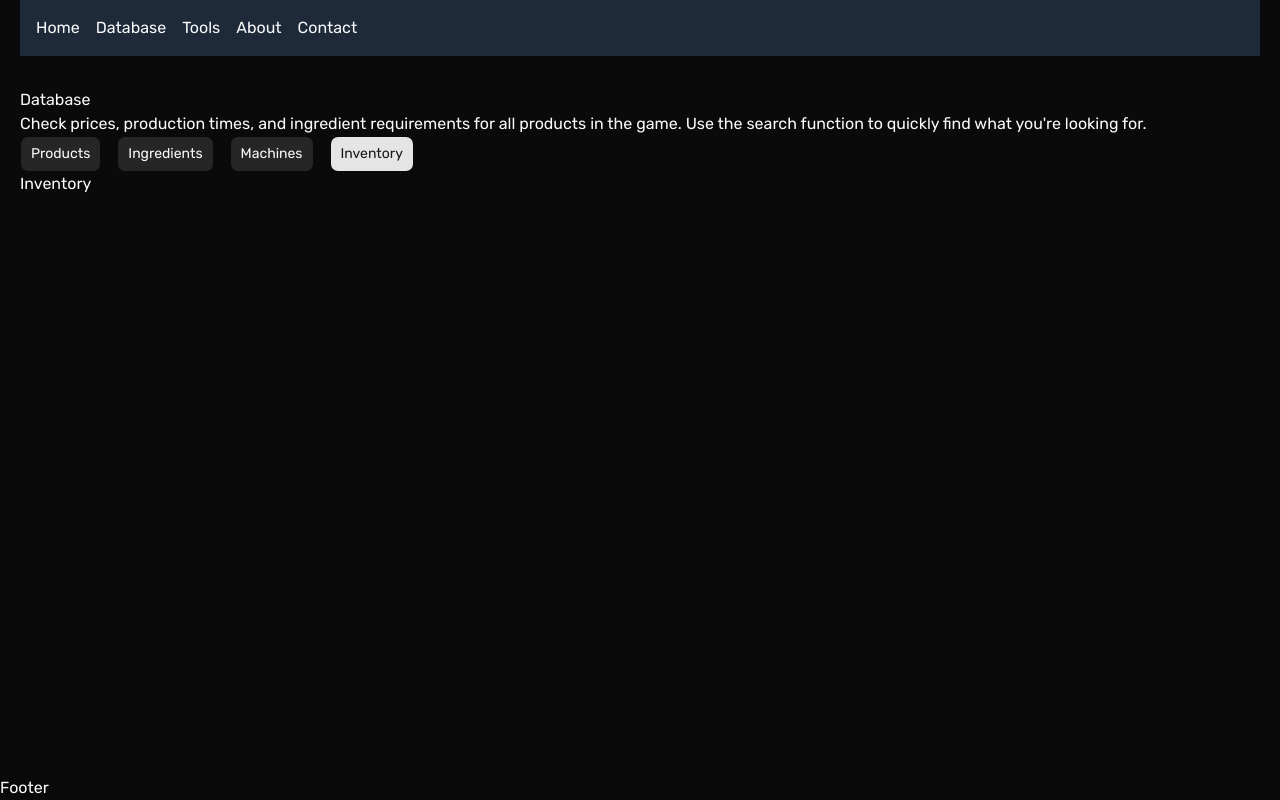
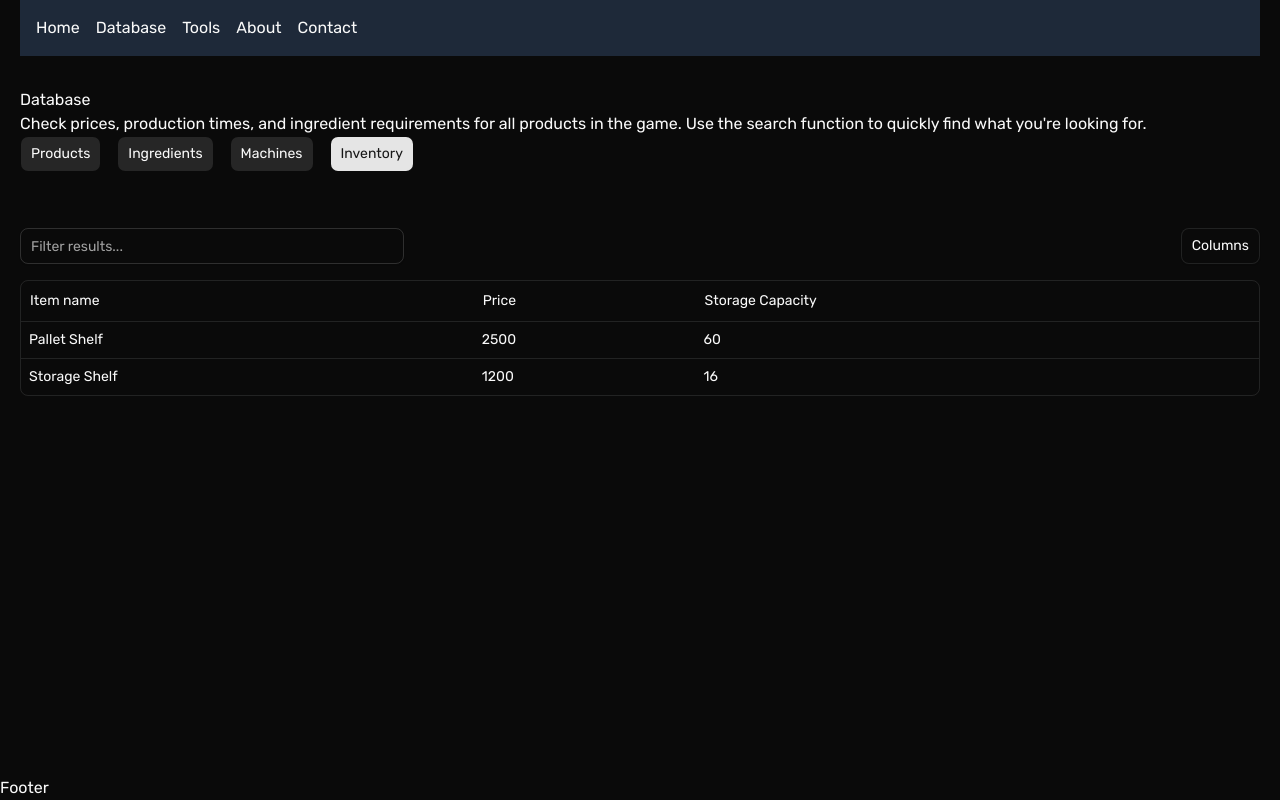
Before and after one commit to Dudeldups/big-ambitions-tools, a Next.js app: page /en/database/inventory in a window 1280 px wide. Built offline with nearby package versions, Linux system fonts and the light colour scheme.

Commit message:
add inventory table

```diff
--- a/app/[locale]/database/inventory/page.tsx
+++ b/app/[locale]/database/inventory/page.tsx
@@ -1,5 +1,21 @@
-const Inventory = () => {
-  return <div>Inventory</div>;
-};
+"use client";
 
-export default Inventory;
+import { DataTable } from "../../../../components/tables/data-table";
+import { shelves } from "@/lib/game/inventory";
+import { getColumns } from "./table-columns";
+import { useTranslations } from "next-intl";
+
+export default function DemoPage() {
+  const tInventory = useTranslations();
+  const columns = getColumns(tInventory);
+  const data = Object.entries(shelves).map(([itemName, shelf]) => ({
+    itemName,
+    ...shelf,
+  }));
+
+  return (
+    <div className="container mx-auto py-10">
+      <DataTable columns={columns} data={data} />
+    </div>
+  );
+}
--- /dev/null
+++ b/app/[locale]/database/inventory/table-columns.tsx
@@ -0,0 +1,67 @@
+"use client";
+
+import { ColumnDef } from "@tanstack/react-table";
+import { Shelf } from "@/lib/game/inventory";
+import { ArrowUp } from "lucide-react";
+import { Button } from "@/components/ui/button";
+
+export const getColumns = (t: (key: string) => string): ColumnDef<Shelf>[] => [
+  {
+    accessorKey: "itemName",
+    header: ({ column }) => {
+      const isSorted = column.getIsSorted();
+      return (
+        <Button
+          variant="ghost"
+          className="flex w-full flex-row justify-start px-2 py-0 text-left"
+          onClick={() => column.toggleSorting(isSorted === "asc")}
+        >
+          {t("database.table.inventory.headers.itemName")}
+          {isSorted && (
+            <ArrowUp className={isSorted === "asc" ? "" : "rotate-180"} />
+          )}
+        </Button>
+      );
+    },
+    cell: ({ row }) => {
+      const value = row.getValue("itemName") as string;
+      return t(`inventory.${value}`);
+    },
+  },
+  {
+    accessorKey: "purchasePrice",
+    header: ({ column }) => {
+      const isSorted = column.getIsSorted();
+      return (
+        <Button
+          variant="ghost"
+          className="flex w-full flex-row justify-start px-2 py-0 text-left"
+          onClick={() => column.toggleSorting(isSorted === "asc")}
+        >
+          Price
+          {isSorted && (
+            <ArrowUp className={isSorted === "asc" ? "" : "rotate-180"} />
+          )}
+        </Button>
+      );
+    },
+  },
+  {
+    accessorKey: "storageCapacity",
+    header: ({ column }) => {
+      const isSorted = column.getIsSorted();
+      return (
+        <Button
+          variant="ghost"
+          className="flex w-full flex-row justify-start px-2 py-0 text-left"
+          onClick={() => column.toggleSorting(isSorted === "asc")}
+        >
+          Storage Capacity
+          {isSorted && (
+            <ArrowUp className={isSorted === "asc" ? "" : "rotate-180"} />
+          )}
+        </Button>
+      );
+    },
+  },
+];
--- /dev/null
+++ b/components/tables/data-table.tsx
@@ -0,0 +1,158 @@
+"use client";
+
+import {
+  ColumnDef,
+  flexRender,
+  getCoreRowModel,
+  useReactTable,
+  SortingState,
+  getSortedRowModel,
+  ColumnFiltersState,
+  getFilteredRowModel,
+  VisibilityState,
+} from "@tanstack/react-table";
+import {
+  Table,
+  TableBody,
+  TableCell,
+  TableHead,
+  TableHeader,
+  TableRow,
+} from "@/components/ui/table";
+import {
+  DropdownMenu,
+  DropdownMenuCheckboxItem,
+  DropdownMenuContent,
+  DropdownMenuTrigger,
+} from "@/components/ui/dropdown-menu";
+import { useState } from "react";
+import { Input } from "@/components/ui/input";
+import { Button } from "@/components/ui/button";
+import { useTranslations } from "next-intl";
+
+interface DataTableProps<TData, TValue> {
+  columns: ColumnDef<TData, TValue>[];
+  data: TData[];
+}
+
+export function DataTable<TData, TValue>({
+  columns,
+  data,
+}: DataTableProps<TData, TValue>) {
+  const [sorting, setSorting] = useState<SortingState>([]);
+  const [columnFilters, setColumnFilters] = useState<ColumnFiltersState>([]);
+  const [columnVisibility, setColumnVisibility] = useState<VisibilityState>({});
+
+  const tGeneral = useTranslations("general");
+
+  // eslint-disable-next-line react-hooks/incompatible-library
+  const table = useReactTable({
+    data,
+    columns,
+    getCoreRowModel: getCoreRowModel(),
+    onSortingChange: setSorting,
+    getSortedRowModel: getSortedRowModel(),
+    onColumnFiltersChange: setColumnFilters,
+    getFilteredRowModel: getFilteredRowModel(),
+    onColumnVisibilityChange: setColumnVisibility,
+    state: {
+      sorting,
+      columnFilters,
+      columnVisibility,
+    },
+  });
+
+  return (
+    <>
+      <div className="flex items-center py-4">
+        <Input
+          placeholder={tGeneral("filterResults")}
+          value={
+            (table.getColumn("itemName")?.getFilterValue() as string) ?? ""
+          }
+          onChange={(event) =>
+            table.getColumn("itemName")?.setFilterValue(event.target.value)
+          }
+          className="max-w-sm"
+        />
+        <DropdownMenu>
+          <DropdownMenuTrigger asChild>
+            <Button variant="outline" className="ml-auto">
+              {tGeneral("columnsDescription")}
+            </Button>
+          </DropdownMenuTrigger>
+          <DropdownMenuContent align="end">
+            {table
+              .getAllColumns()
+              .filter((column) => column.getCanHide())
+              .map((column) => {
+                return (
+                  <DropdownMenuCheckboxItem
+                    key={column.id}
+                    className="capitalize"
+                    checked={column.getIsVisible()}
+                    onCheckedChange={(value) =>
+                      column.toggleVisibility(!!value)
+                    }
+                  >
+                    {tGeneral(`tableColumns.${column.id}`)}
+                  </DropdownMenuCheckboxItem>
+                );
+              })}
+          </DropdownMenuContent>
+        </DropdownMenu>
+      </div>
+
+      <div className="overflow-hidden rounded-md border">
+        <Table>
+          <TableHeader>
+            {table.getHeaderGroups().map((headerGroup) => (
+              <TableRow key={headerGroup.id}>
+                {headerGroup.headers.map((header) => {
+                  return (
+                    <TableHead className="p-0" key={header.id}>
+                      {header.isPlaceholder
+                        ? null
+                        : flexRender(
+                            header.column.columnDef.header,
+                            header.getContext(),
+                          )}
+                    </TableHead>
+                  );
+                })}
+              </TableRow>
+            ))}
+          </TableHeader>
+          <TableBody>
+            {table.getRowModel().rows?.length ? (
+              table.getRowModel().rows.map((row) => (
+                <TableRow
+                  key={row.id}
+                  data-state={row.getIsSelected() && "selected"}
+                >
+                  {row.getVisibleCells().map((cell) => (
+                    <TableCell key={cell.id}>
+                      {flexRender(
+                        cell.column.columnDef.cell,
+                        cell.getContext(),
+                      )}
+                    </TableCell>
+                  ))}
+                </TableRow>
+              ))
+            ) : (
+              <TableRow>
+                <TableCell
+                  colSpan={columns.length}
+                  className="h-24 text-center"
+                >
+                  {tGeneral("noResultsFound")}
+                </TableCell>
+              </TableRow>
+            )}
+          </TableBody>
+        </Table>
+      </div>
+    </>
+  );
+}
```
